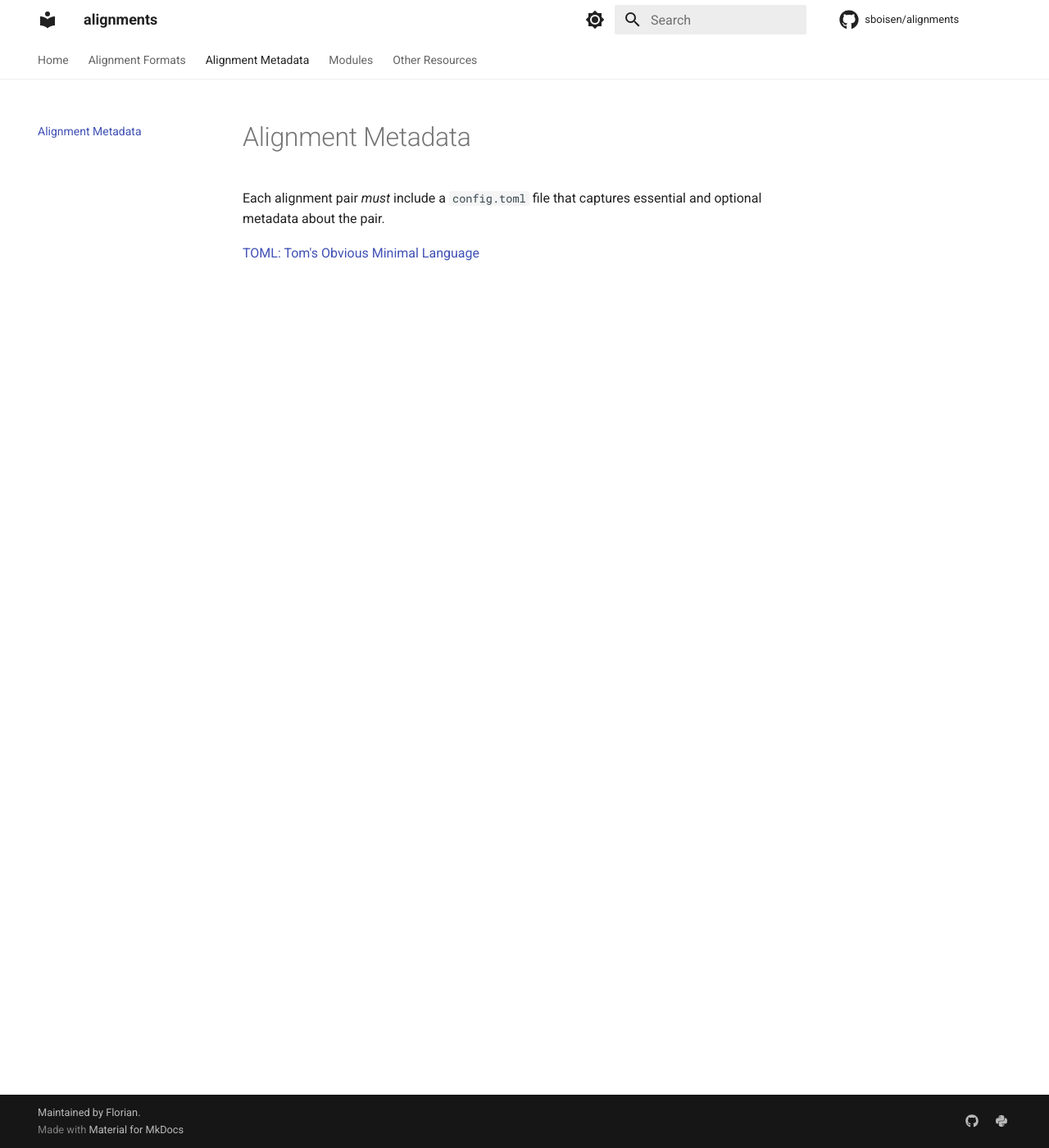
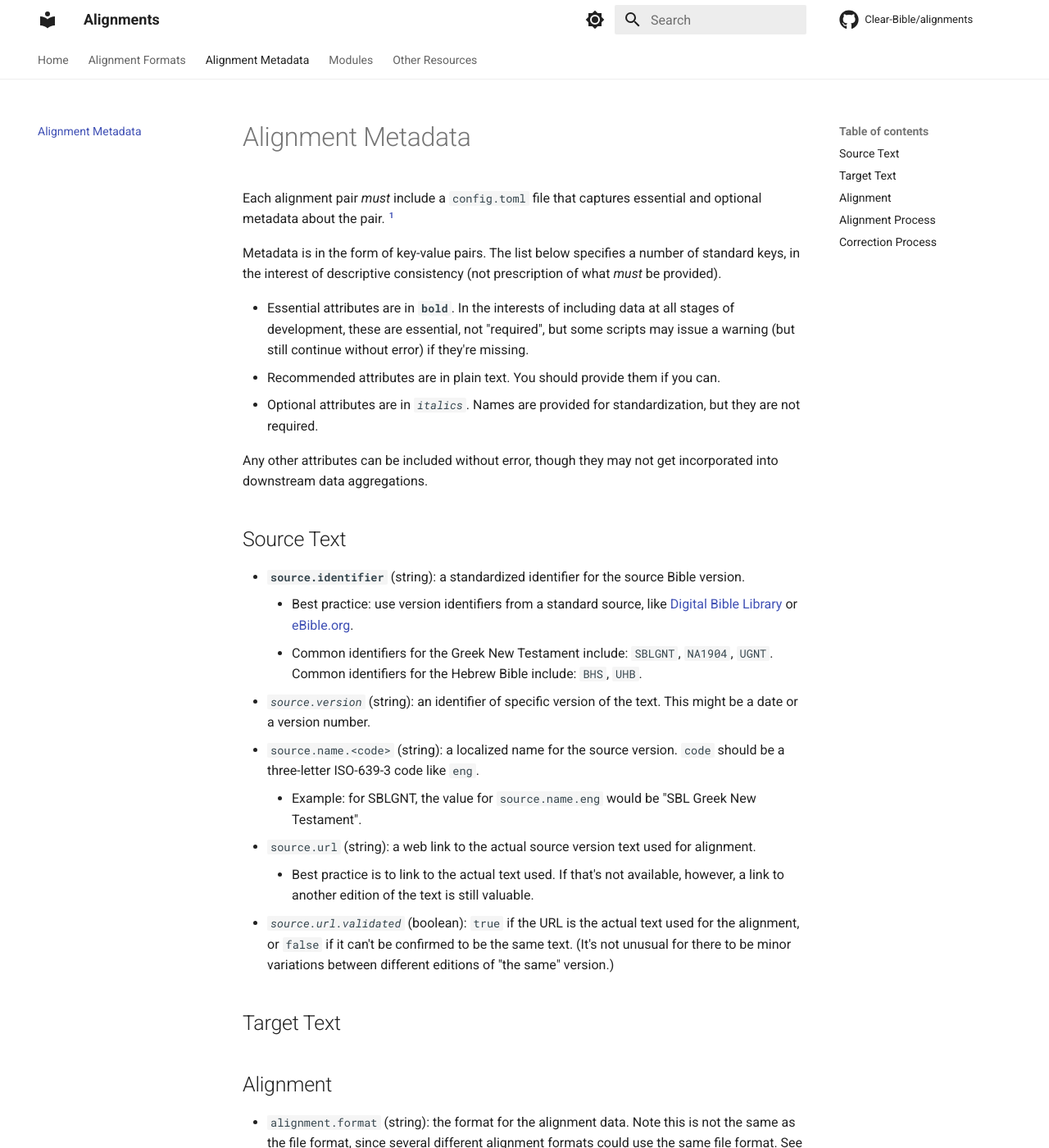
Before and after one commit to Clear-Bible/Alignments, an MkDocs documentation site: the page built from docs/metadata.md, in a window 1280 px wide and 1400 px high. Shown: the whole window at 82% size. Built offline with MkDocs 1.6.1 and Material for MkDocs 9.7.7, drawn with Linux system fonts in a browser that asks for light colours; comment, search, counter and statistics services are not loaded; some of the changed text lies outside the part shown.

Commit message:
Work in progress documentation

```diff
--- a/docs/metadata.md
+++ b/docs/metadata.md
@@ -1,7 +1,88 @@
 # Alignment Metadata
 
 Each alignment pair *must* include a `config.toml` file that captures
-essential and optional metadata about the pair.
+essential and optional metadata about the pair. [^1]
+
+Metadata is in the form of key-value pairs. The list below specifies a
+number of standard keys, in the interest of descriptive consistency
+(not prescription of what *must* be provided).
+
+* Essential attributes are in **`bold`**. In the interests of including
+  data at all stages of development, these are essential, not
+  "required", but some scripts may issue a warning (but still continue
+  without error) if they're missing.
+* Recommended attributes are in plain text. You should provide them if
+  you can.
+* Optional attributes are in *`italics`*. Names are provided for
+  standardization, but they are not required.
+
+Any other attributes can be included without error, though they may
+not get incorporated into downstream data aggregations.
+
+## Source Text
+
+* **`source.identifier`** (string): a standardized identifier for the source Bible
+  version.
+    * Best practice: use version identifiers from a standard source,
+      like [Digital Bible Library][dbl] or [eBible.org][ebible].
+    * Common identifiers for the Greek New Testament include:
+      `SBLGNT`, `NA1904`, `UGNT`.
+	  Common identifiers for the Hebrew Bible include: `BHS`, `UHB`.
+* _`source.version`_ (string): an identifier of specific version of the
+  text. This might be a date or a version number.
+* `source.name.<code>` (string): a localized name for the source
+  version. `code` should be a three-letter ISO-639-3 code like `eng`.
+    * Example: for SBLGNT, the value for `source.name.eng` would be
+      "SBL Greek New Testament".
+* `source.url` (string): a web link to the actual source version text used for
+  alignment.
+    * Best practice is to link to the actual text used. If that's not
+      available, however, a link to another edition of the text is
+      still valuable.
+* _`source.url.validated`_ (boolean): `true` if the URL is the actual
+  text used for the alignment, or `false` if it can't be confirmed to
+  be the same text. (It's not unusual for there to be minor variations
+  between different editions of "the same" version.)
 
 
-[TOML: Tom's Obvious Minimal Language](https://toml.io/en/)
+## Target Text
+
+## Alignment
+
+* `alignment.format` (string): the format for the alignment data. Note
+  this is not the same as the file format, since several different
+  alignment formats could use the same file format. See [Alignment
+  Formats](formats.md) for more information.
+    * Best practice: use a standard identifier. If none exists,
+* **`alignment.identifier`** (string): a standardized identifier for
+  the alignment data.
+    * Best practice: combine `source.identifier`, `target.identifier`,
+      and any other identifiers as necessary for disambiguation.
+    * Example: an automated alignment of ...
+    * Example: a manually corrected alignment of an automated alignment ...
+* _`alignment.scope`_ (string): how much of the text is aligned?
+  Common values includes "all", "content words", or another
+  descriptive string.
+
+
+## Alignment Process
+
+* _`alignment.derivedfrom`_ (string): if this alignment is a
+  correction of *another alignment*, what was the source?
+  Common values includes "automatic" and, "manual".
+    * If "manual", indicate the initial alignment that was corrected
+      using `alignment.derivedfrom`.
+* _`alignment.process`_ (string): how was the alignment performedd?
+  Common values includes "automatic" and, "manual".
+    * If "manual", indicate the initial alignment that was corrected
+      using `alignment.derivedfrom`.
+
+
+## Correction Process
+
+
+
+[^1]: Formatted according to [TOML: Tom's Obvious Minimal Language](https://toml.io/en/)
+
+[dbl]: https://thedigitalbiblelibrary.org/
+[ebible]: https://ebible.org/
--- a/mkdocs.yml
+++ b/mkdocs.yml
@@ -1,11 +1,11 @@
-site_name: alignments
-repo_url: https://github.com/sboisen/alignments
-site_url: https://sboisen.github.io/alignments
+site_name: Alignments
+repo_url: https://github.com/Clear-Bible/alignments
+#site_url: https://sboisen.github.io/alignments
 site_description: Word alignments for Bibles, including both automatic alignments and manually corrected alignments.
 site_author: Sean Boisen
 edit_uri: edit/main/docs/
-repo_name: sboisen/alignments
-copyright: Maintained by <a href="https://sboisen.com">Florian</a>.
+repo_name: Clear-Bible/alignments
+copyright: Maintained by <a href="https://sboisen.com">Sean Boisen</a>.
 
 nav:
   - Home: index.md
@@ -46,7 +46,7 @@ theme:
 extra:
   social:
     - icon: fontawesome/brands/github
-      link: https://github.com/sboisen/alignments
+      link: https://github.com/Clear-Bible/alignments
     - icon: fontawesome/brands/python
       link: https://pypi.com/project/alignments
 
@@ -56,5 +56,6 @@ markdown_extensions:
   - pymdownx.arithmatex:
       generic: true
   - def_list
+  - footnotes
   - pymdownx.tasklist:
       custom_checkbox: true
```
Also changed, not shown: docs/formats.md (added, +27 -0 lines), docs/index.md (+3 -1 lines), docs/resources.md (+3 -0 lines).
